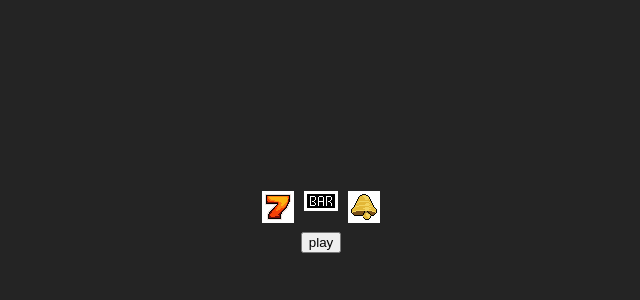
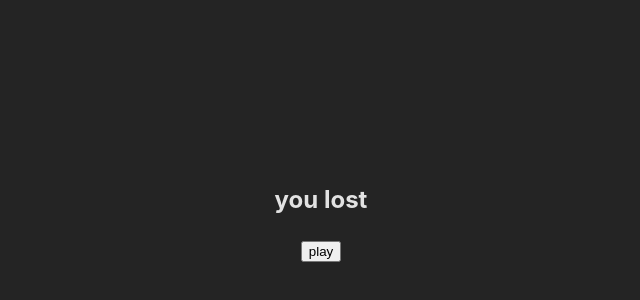
Before and after one commit to CiroMirkin/Slot_React, a React (Vite) app: page / in a window 1280 px wide. Shown: the part 188-488 px from the top of the page, without its empty margins (319-959 px from the left). Built offline with nearby package versions, Linux system fonts and the light colour scheme.

Commit message:
third session

```diff
--- a/src/App.jsx
+++ b/src/App.jsx
@@ -1,26 +1,29 @@
 import './App.css'
 import { shapes } from './shapes'
-import { useEffect, useState } from 'react'
+import { useState } from 'react'
 
 function App() {
-  const [shape1, setShape1] = useState(0)
-  const [shape2, setShape2] = useState(1)
-  const [shape3, setShape3] = useState(2)
-
-  const [times, setTimes] = useState(-1)
+  const [shape1, setShape1] = useState([ 0, 1, 4, 3, 0 ])
+  const [shape2, setShape2] = useState([ 0, 1, 4, 3, 1 ])
+  const [shape3, setShape3] = useState([ 0, 1, 4, 3, 2 ])
 
   const setShapes = () => {
-    setShape1(Math.floor(Math.random() * shapes.length))
-    setShape2(Math.floor(Math.random() * shapes.length))
-    setShape3(Math.floor(Math.random() * shapes.length))
+    const shapes1 = Array(5).fill(0).map(s => Math.floor(Math.random() * shapes.length))
+    setShape1([...shapes1])
+
+    const shapes2 = Array(5).fill(0).map(s => Math.floor(Math.random() * shapes.length))
+    setShape2([...shapes2])
+
+    const shapes3 = Array(5).fill(0).map(s => Math.floor(Math.random() * shapes.length))
+    setShape3([...shapes3])
   }
 
-  const getResultOfUserPlay = () => {
-    if(shape1 === shape2 && shape2 === shape3) {
-      // The three shapes are the same
+  const getResultOfUserPlay = (s1, s2, s3) => {
+    if(s1 === s2 && s2 === s3) {
+      // The three ss are the same
       return ('You win')
     }
-    else if (shape1 === shape2 || shape2 === shape3 || shape1 === shape3 || shape1 === shape2) {
+    else if (s1 === s2 || s2 === s3 || s1 === s3 || s1 === s2) {
       // Two shapes are the same
       return (50)
     }
@@ -29,29 +32,30 @@
     }
   }
 
+  const [shapesIndex, setShapesIndex] = useState(0)
+
   const handleClick = () => {
-    setTimes(5)
+    setShapesIndex(0)
+    setShapes()
 
     console.log('click')
   }
 
-  if(times > 0) {
-    console.log('decremento ', times)
 
-    const newTime = times - 1
-    setTimes(newTime)
-
-    setTimeout(setShapes, 1000)
-  }
-  if(times === 0) getResultOfUserPlay()
+  setInterval(() => {
+    if(shapesIndex <= 5) {
+      const newShapesIndex = shapesIndex + 1
+      setShapesIndex(newShapesIndex)
+    }
+  }, 1000)
 
   return (
     <>
-      <h2>{}</h2>
+      <h2>{ getResultOfUserPlay(shape1.at(-1), shape2.at(-1), shape3.at(-1)) }</h2>
       <div className="slot">
-        <span>{shapes[shape1]}</span>
-        <span>{shapes[shape2]}</span>
-        <span>{shapes[shape3]}</span>
+        <span>{ shapes[shape1[shapesIndex]] }</span>
+        <span>{ shapes[shape2[shapesIndex]] }</span>
+        <span>{ shapes[shape3[shapesIndex]] }</span>
       </div>
       <button onClick={handleClick}>play</button>
     </>
```
